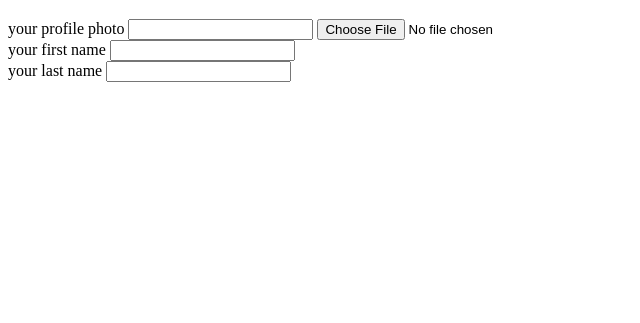
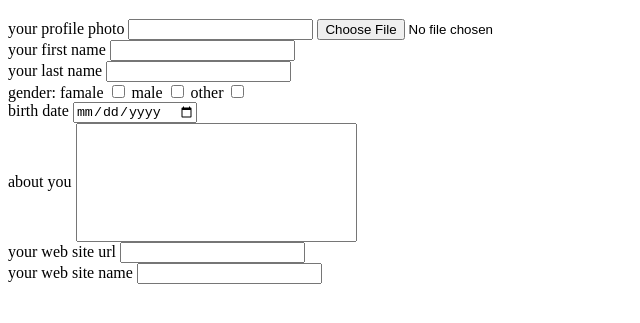
Before and after one commit to stuZzi06/informatica1, a plain HTML site: page 5H/INFO/index.html in a window 1280 px wide. Shown: the part 61-384 px from the top of the page, without its empty margins (0-640 px from the left). Drawn offline with Linux system fonts and the light colour scheme.

Commit message:
riorganizzazione del codice HTML per il modulo di modifica del profilo

```diff
--- a/5H/INFO/index.html
+++ b/5H/INFO/index.html
@@ -1,10 +1,14 @@
 <!DOCTYPE html>
-<html >
+<html>
+
 <head>
 
     <title></title>
 </head>
+
 <body>
+
+    <form>
         <h1>Edit Profile</h1>
         <label>your profile photo</label>
         <input type="text" name="foto">
@@ -12,6 +16,23 @@
         <label>your first name</label>
         <input type="text" name="nome"><br>
         <label>your last name</label>
-    <input type="text" name="cognome">
+        <input type="text" name="cognome"><br>
+        <label>gender:</label>
+        <label>famale</label>
+        <input type="checkbox" checked"">
+        <label>male</label>
+        <input type="checkbox" checked"">
+        <label>other</label>
+        <input type="checkbox" checked""><br>
+        <label>birth date</label>
+        <input type="date" id="birthday" name="birthday"><br>
+        <label>about you</label>
+        <input style="padding: 50px" name="about you"><br>
+        <label>your web site url</label>
+        <input type="text" name="url"><br>
+        <label>your web site name</label>
+        <input type="text" name="name"><br>
+    </form>
 </body>
+
 </html>
```
Lines whose indentation alone changed are shown as unchanged.
